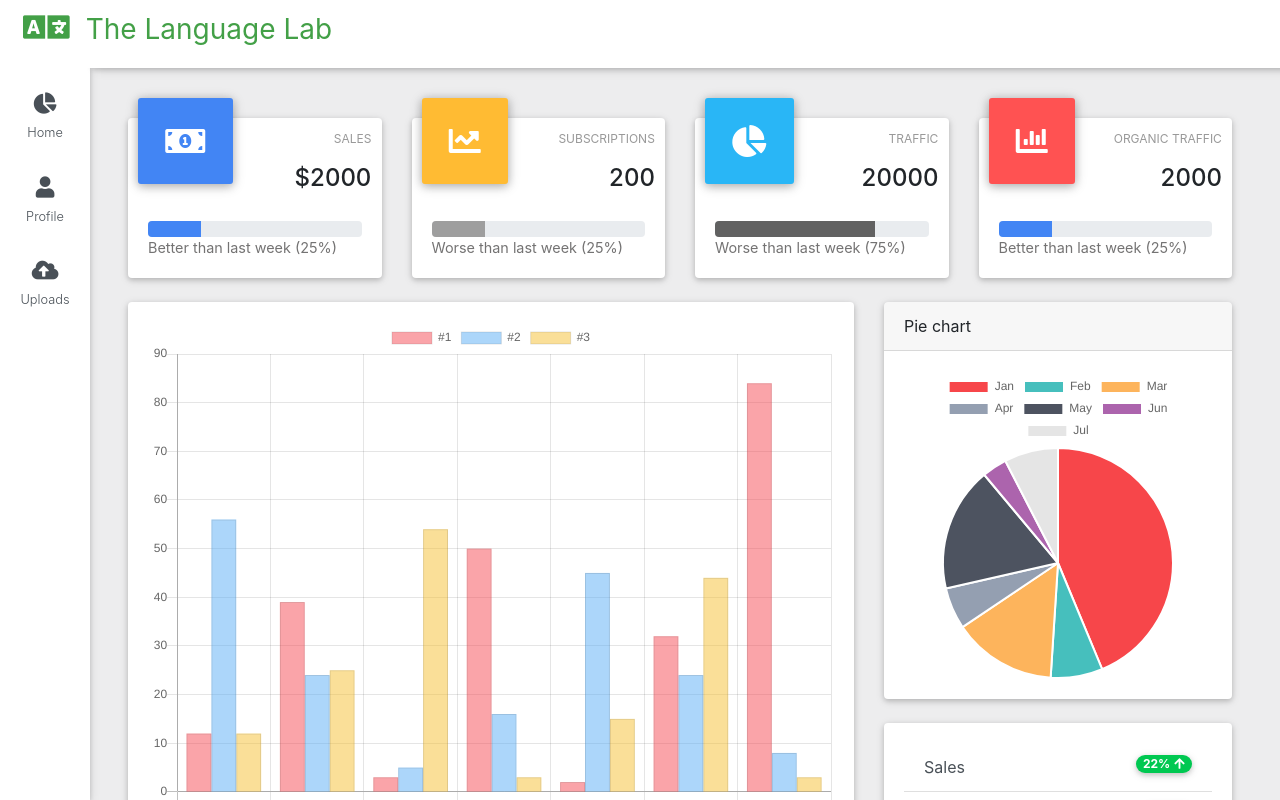
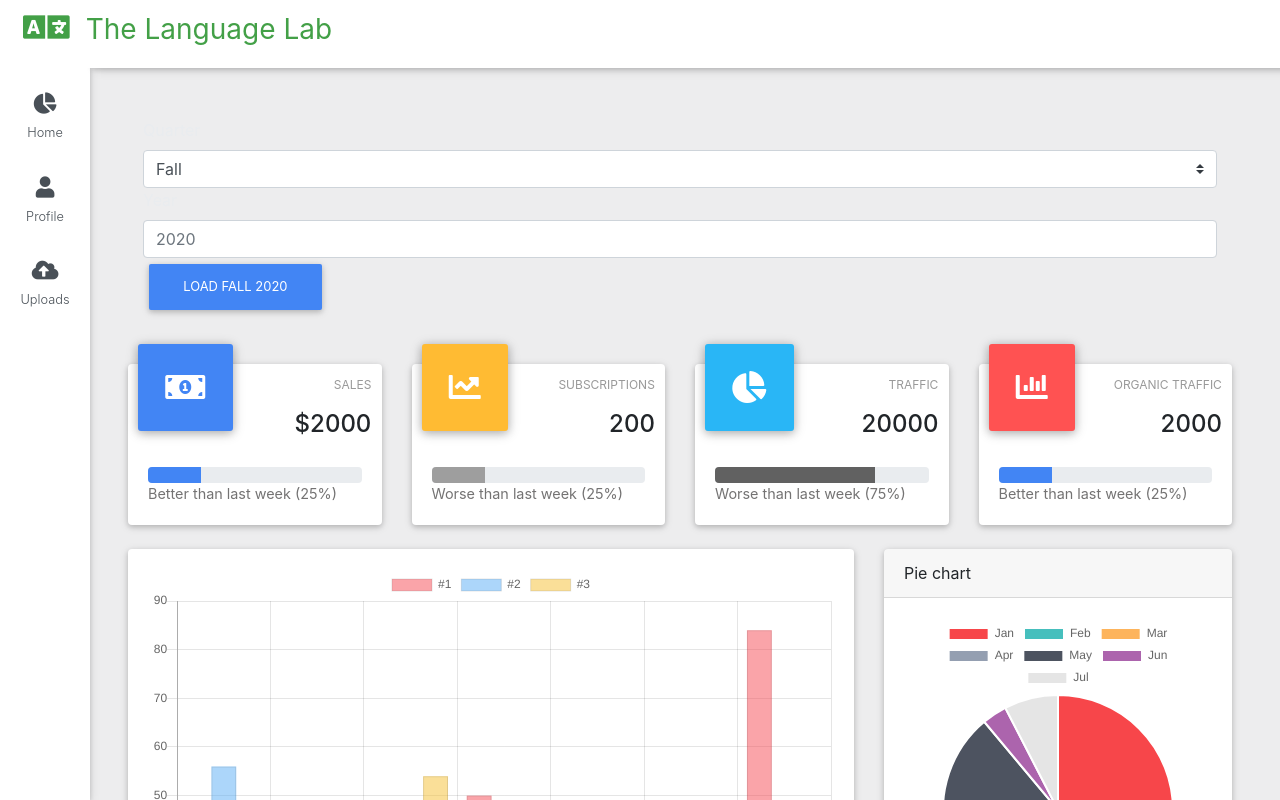
Before and after one commit to jason-engelbrecht/language-lab, a React app: page /dashboard in a window 1280 px wide. Shown: the top 800 px of the page. Built offline with nearby package versions, Linux system fonts and the light colour scheme.

Commit message:
add new api calls for all db data for both files

```diff
--- a/src/client/api.js
+++ b/src/client/api.js
@@ -12,3 +12,13 @@ export const fetchRecentData = () => {
   return axios.get(`/api/recentdata`)
       .then(resp => resp.data.recentdata);
 };
+
+export const fetchLabData = (quarter, year) => {
+  return axios.get(`/api/lab/${quarter}/${year}`)
+      .then(res => res.data.quarterData)
+};
+
+export const fetchProfData = (quarter, year) => {
+  return axios.get(`/api/proficiency/${quarter}/${year}`)
+      .then(res => res.data.quarterData)
+};
--- a/src/client/components/pages/DashboardPage.js
+++ b/src/client/components/pages/DashboardPage.js
@@ -1,4 +1,4 @@
-import React from 'react';
+import React, {useState} from 'react';
 import { MDBRow } from 'mdbreact';
 import AdminCardSection1 from './example_sections/AdminCardSection1';
 import AdminCardSection2 from './example_sections/AdminCardSection2';
@@ -6,21 +6,63 @@ import TableSection from './example_sections/TableSection';
 import ChartSection1 from './example_sections/ChartSection1';
 import ChartSection2 from './example_sections/ChartSection2';
 import ModalSection from './example_sections/ModalSection';
-import FileUpload from "./upload_sections/FileUpload";
+import * as api from '../../api';
 
 const DashboardPage =  () => {
+    const [labData, setLab] = useState({});
+    const [profData, setProf] = useState({});
+    const [dataYear, setYear] = useState('2020');
+    const [dataQuarter, setQuarter] = useState('Fall');
+
+    const getRecentData = (e) => {
+        e.preventDefault();
+        api.fetchLabData(dataQuarter, dataYear).then(recentData => {
+            setLab(recentData[0]);
+        });
+        // console.log("lab: " + labData);
+        api.fetchProfData('Fall', '2020').then(recentData => {
+            setProf(recentData[0]);
+        });
+        // console.log("prof: " + profData);
+    };
+
+    const changeQuarter = e => {
+        e.preventDefault();
+        setQuarter(e.target.value);
+        console.log("quarter changed: " + e.target.value);
+    };
+
+    const changeYear = e => {
+        e.preventDefault();
+        setYear(e.target.value);
+    };
+
     return (
         <React.Fragment>
-      <AdminCardSection1 />
-      <ChartSection1 />
-      <TableSection />
-      <ChartSection2 />
+            <div className='container mb-5'>
+                <div className="form-group">
+                    <label htmlFor="quarter">Quarter</label>
+                    <select className="custom-select" name="quarter" id="quarter" onChange={changeQuarter}>
+                        <option value="Fall">Fall</option>
+                        <option value="Winter">Winter</option>
+                        <option value="Spring">Spring</option>
+                    </select>
+                    <label htmlFor="year">Year</label>
+                    <input type="text" className="form-control" id="year" placeholder={dataYear} onChange={changeYear}/>
+                    <button onClick={getRecentData} className={'btn btn-primary'}>Load {dataQuarter} {dataYear}</button>
+                </div>
+            </div>
+            <div></div>
+            <AdminCardSection1 labData={labData} profData={profData}/>
+            <ChartSection1 labData={labData} profData={profData}/>
+            <TableSection labData={labData} profData={profData}/>
+            <ChartSection2 labData={labData} profData={profData}/>
             <MDBRow className="mb-4">
                 <ModalSection />
             </MDBRow>
-      <AdminCardSection2 />
+            <AdminCardSection2 labData={labData} profData={profData}/>
         </React.Fragment>
     )
-}
+};
 
 export default DashboardPage;
--- a/src/client/components/pages/example_sections/AdminCardSection1.js
+++ b/src/client/components/pages/example_sections/AdminCardSection1.js
@@ -1,7 +1,17 @@
 import React from 'react';
 import { MDBCard, MDBCardBody, MDBIcon, MDBRow, MDBCol, MDBCardText } from 'mdbreact';
 
-const AdminCardSection1 = () => {
+const AdminCardSection1 = (props) => {
+    let labData = props.labData;
+    let profData = props.profData;
+
+    for (let prop in labData) {
+        console.log(prop + ": " + props.labData[prop]);
+    }
+    for (let prop in profData) {
+        console.log(prop + ": " + profData[prop]);
+    }
+
     return (
         <MDBRow className="mb-4">
             <MDBCol xl="3" md="6" className="mb-r">
```
Also changed, not shown: src/server/api.js (+21 -1 lines). Lines whose indentation alone changed are shown as unchanged.
